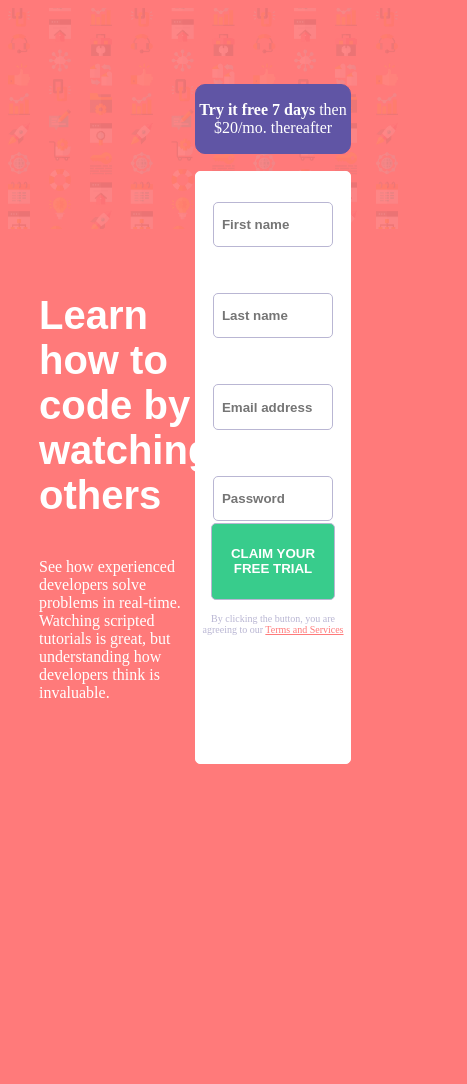
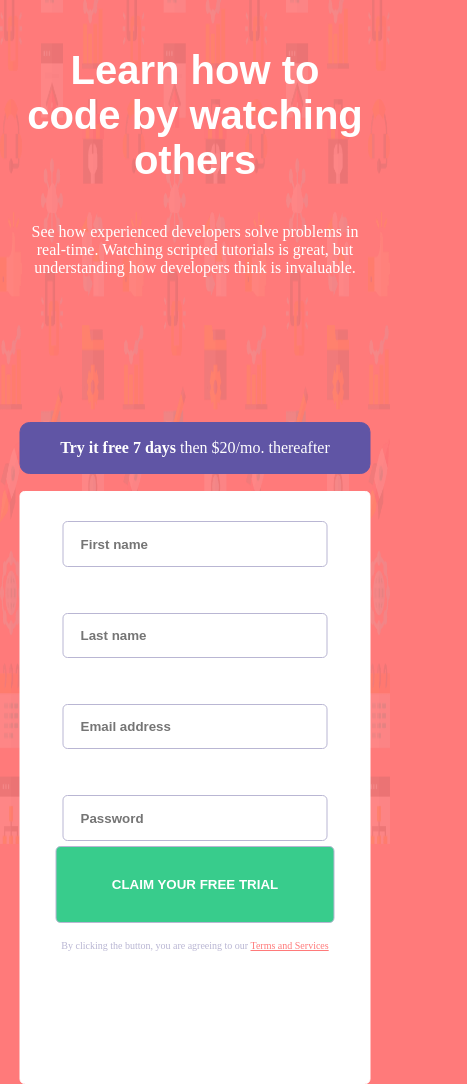
Before and after one commit to Waddah-Alser/intro-page, a plain HTML site: page index.html in a window 390 px wide. Shown: the top 1084 px of the page, 467 px wide, since content can reach past the window. Before the commit the page ends 928 px from the top, so only its background shows below. Drawn offline with Linux system fonts and the light colour scheme.

Commit message:
Update Intro Component With Signup Form.css

```diff
--- a/Intro Component With Signup Form.css
+++ b/Intro Component With Signup Form.css
@@ -73,7 +73,7 @@ input{
 #icoemail{
     visibility: hidden;
     position: absolute;
-    top: 44.5%;
+    top: 45%;
     right: 14%;
 }
 #icopassword{
@@ -128,8 +128,131 @@ button:hover{
 a{
    color: hsl(0, 100%, 74%);
 }
+@media screen and (max-width:768px) {
+    body{
+        font-size: 16px;
+        font-family: Poppins;
+        background-color: hsl(0, 100%, 74%);
+        width: 100%;
+        height: 100%;
+        margin: 0;
+        padding: 0;
+    }
+    img{
+        position: fixed;
+        width: 100%;
+        height: 100%;
+        margin: 0;
+        z-index: -1;
+    }
+    #intro{
+        position: absolute;
+        text-align: center;
+        opacity: 100%;
+        color: white;
+        height: fit-content;
+        width: 90%;
+        top: 1%;
+        left: 50%;
+        transform: translatex(-50%);
+    }
+    #big{
+        font-size: 30pt;
+        font-family: Arial, Helvetica, sans-serif;
+        word-spacing: 1%;
+        text-align: center;
+    }
+    #big::first-line{
+        text-align: center;
+        word-spacing: -5%;
+    }
+    .center{
+        position: relative;
+        text-align: center;
+        top: 20%;
+        width: 100%;
+    }
+    #info {
+        position: absolute;
+        top: 50%;
+        text-align: center;
+        width: 90%;
+        left: 50%;
+        transform: translatex(-50%);
+    }
+    input{
+        position: relative;
+        top: 5%;
+        padding-left: 5%;
+        font-weight: 100px;
         border-radius: 5px;
-    height: 400px;
+        height: 7%;
+        width: 70%;
+        border: solid 1px hsl(246, 25%, 77%);
+        font-weight: bold;
+    }
+    #icofirst {
+        visibility: hidden;
+        position: absolute;
+        top: 6%;
+        right: 14%;
+    }
+    #icolast{
+        visibility: hidden;
+        position: absolute;
+        top: 24%;
+        right: 14%;
+    }
+    #icoemail{
+        visibility: hidden;
+        position: absolute;
+        top: 42%;
+        right: 14%;
+    }
+    #icopassword{
+        visibility: hidden;
+        position: absolute;
+        top: 59%;
+        right: 14%;
+    }
+    .error{
+        visibility: hidden;
+        position: relative;
+        top: 3%;
+        right: -28%;
+        color: hsl(0, 100%, 74%);
+        font-size: xx-small;
+    }
+    input::placeholder{
+        font-weight: bold;
+        font-family: Arial, Helvetica, sans-serif;
+    }
+    button{
+        font-weight: bold;
+        color: white;
+        border: solid 1px hsl(246, 25%, 77%);
+        border-radius: 5px;
+        width: 80%;
+        height: 13%;
+        margin: 2%;
+        background-color: hsl(154, 59%, 51%);
+    }
+    button:hover{
+        opacity: 60%;
+    }
+    #up{
+        color: white;
+        background-color: hsl(248, 32%, 49%);
+        border: 1px solid hsl(248, 32%, 49%);
+        border-radius: 10px;
+    }
+    #down{
+        position: relative;
+        top: 2%;
+        background-color: white;
+        border: solid 1px white;
+        border-radius: 5px;
+        height: 70%;
     }
     #terms{
         font-size: x-small;
@@ -138,3 +261,5 @@ a{
     a{
        color: hsl(0, 100%, 74%);
     }
+
+}
```
Lines whose indentation alone changed are shown as unchanged.
